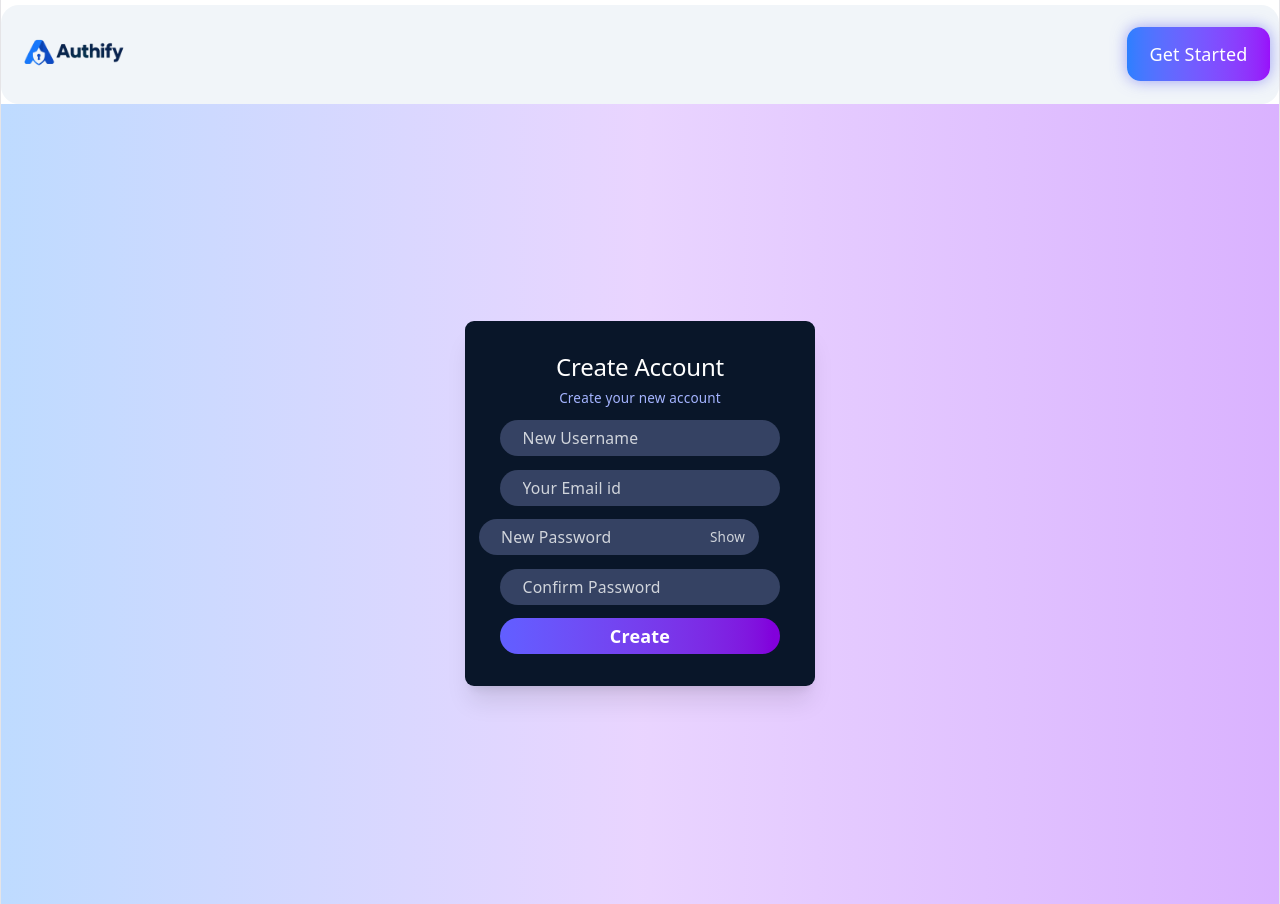
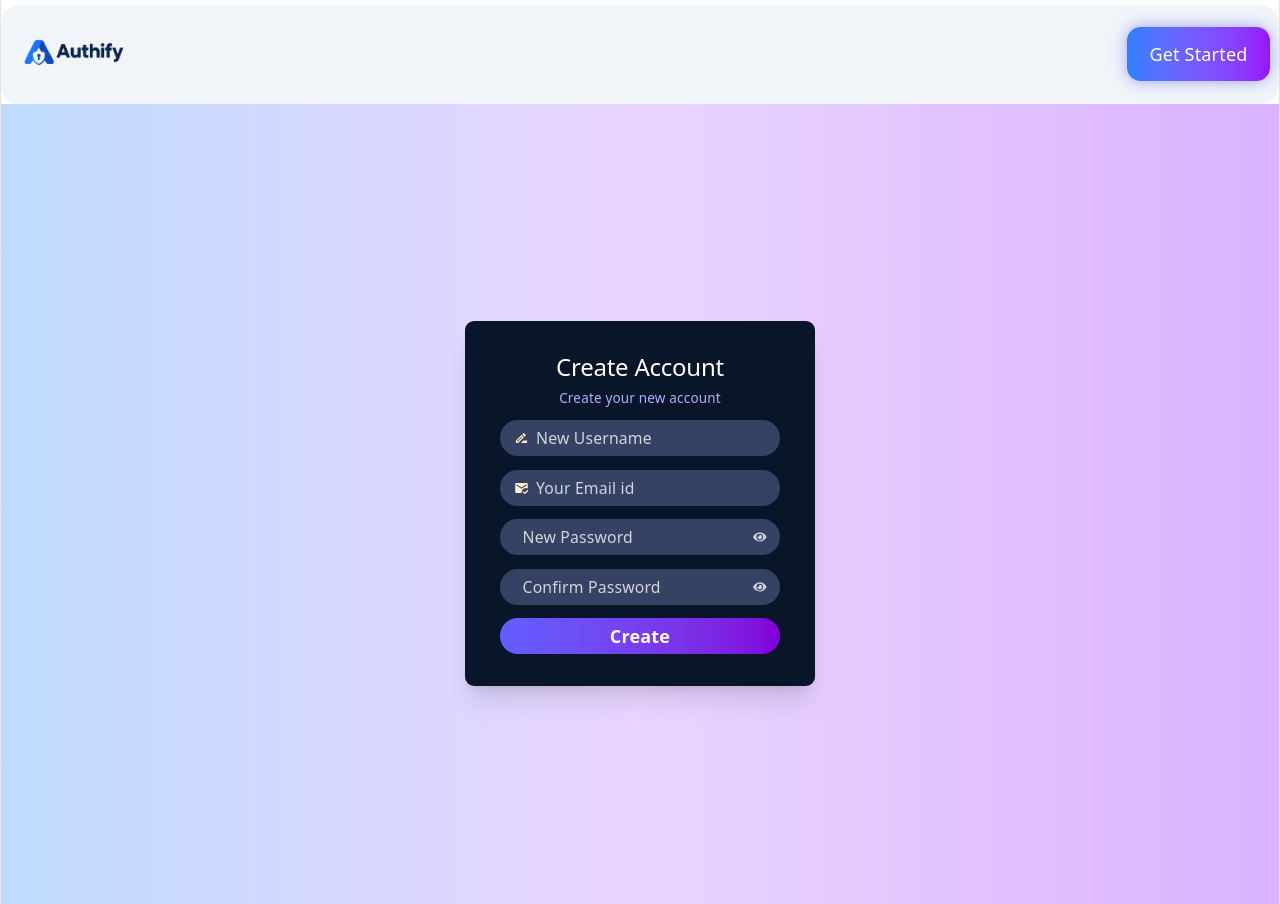
Before and after one commit to maithilypimpalkhede-dev/authify-ui, a React (Vite) app: page /signin in a window 1280 px wide. Built offline with nearby package versions, Linux system fonts and the light colour scheme.

Commit message:
url changed

```diff
--- a/package.json
+++ b/package.json
@@ -13,6 +13,7 @@
     "@tailwindcss/vite": "^4.3.3",
     "react": "^19.2.8",
     "react-dom": "^19.2.8",
+    "react-icons": "^5.7.0",
     "react-router-dom": "^7.18.3",
     "tailwindcss": "^4.3.3"
   },
--- a/src/components/Loginpage.jsx
+++ b/src/components/Loginpage.jsx
@@ -1,23 +1,21 @@
 // import { Link } from "react-router-dom";
+import { FaEye, FaEyeSlash } from "react-icons/fa";
+import { MdMarkEmailRead } from "react-icons/md";
 import { Link, useNavigate } from "react-router-dom";
+import { RiLockPasswordFill } from "react-icons/ri";
+import { MdOutlineDriveFileRenameOutline } from "react-icons/md";
 import { useState } from "react";
 
 function LoginCard() {
   const [username, setUsername] = useState("");
   const [email, setEmail] = useState("");
   const [password, setPassword] = useState("");
-
-  // NEW: Stores the error message
+  const [showPassword, setShowPassword] = useState(false);
   const [error, setError] = useState("");
-
-  // NEW: Used to move to another page
   const navigate = useNavigate();
 
-  // NEW: This function runs when Login is clicked
   const handleLogin = async (e) => {
     e.preventDefault();
-
-    // Clear old error
     setError("");
 
     // 1. Check username
@@ -85,40 +83,60 @@ function LoginCard() {
 
 
             {/* username */}
-          <div className="mt-3">
+            <div className="mt-3 relative w-[280px] mx-auto">
               <input
                 type="text"
                 placeholder="Username"
-              // NEW: React stores username
                 value={username}
                 onChange={(e) => setUsername(e.target.value)}
-              className="h-8 w-[280px] rounded-full bg-[#354263] px-5 text-sm text-white outline-none placeholder:text-gray-300 focus:ring-2 focus:ring-indigo-400"
+                className="h-8 w-[280px] rounded-full bg-[#354263] pl-10 px-10 text-sm text-white outline-none placeholder:text-gray-300 focus:ring-2 focus:ring-indigo-400"
+              />
+              <MdOutlineDriveFileRenameOutline
+              className="absolute left-4 top-1/2 -translate-y-1/2 text-amber-100"
+                size={15}
                />
             </div>
 
             {/* Email */}
-          <div className="mt-3">
+            <div className="mt-3 relative w-[280px] mx-auto">
               <input
                 type="email"
                 placeholder="Email id"
-              // NEW: React stores email
                 value={email}
                 onChange={(e) => setEmail(e.target.value)}
-              className="h-8 w-[280px] rounded-full bg-[#354263] px-5 text-sm text-white outline-none placeholder:text-gray-300 focus:ring-2 focus:ring-indigo-400"
+                className="h-8 w-[280px] rounded-full bg-[#354263] pl-10 pr-5 text-sm text-white outline-none placeholder:text-gray-300 focus:ring-2 focus:ring-indigo-400"
               />
+              <MdMarkEmailRead
+                className="absolute left-3 top-1/2 -translate-y-1/2 text-amber-100"
+                size={15} />
             </div>
 
             {/* Password */}
-          <div className="mt-3">
+
+            <div className="mt-3 relative w-[280px] mx-auto">
+              {/* Password Icon */}
+              <RiLockPasswordFill
+                size={15}
+                className="absolute left-4 top-1/2 -translate-y-1/2 text-amber-100"
+              />
               <input
-              type="password"
+                type={showPassword ? "text" : "password"}
                 placeholder="Password"
-              // NEW: React stores password
                 value={password}
                 onChange={(e) => setPassword(e.target.value)}
-              className="h-8 w-[280px] rounded-full bg-[#354263] px-5 text-sm text-white outline-none placeholder:text-gray-300 focus:ring-2 focus:ring-indigo-400"
+                className="h-8 w-[280px] rounded-full bg-[#354263] pl-10 pr-10 text-sm text-white outline-none placeholder:text-gray-300 focus:ring-2 focus:ring-indigo-400"
               />
+
+              <button
+                type="button"
+                onClick={() => setShowPassword(!showPassword)}
+                className="absolute right-4 top-1/2 -translate-y-1/2 text-gray-300 hover:text-white"
+              >
+                {showPassword ? <FaEyeSlash size={15} /> : <FaEye size={15} />}
+              </button>
             </div>
+
+
 
             {error && (
               <p className="mt-2 text-center text-xs text-red-400">
@@ -137,7 +155,6 @@ function LoginCard() {
 
             {/* Login Button */}
             <button type="button"
-            // NEW: Run validation when clicked
               onClick={handleLogin}
               className="mt-3 h-8 w-[280px] rounded-full bg-gradient-to-r from-indigo-500 to-purple-700 font-semibold text-white transition hover:scale-[1.02]"
             > Login
--- a/src/components/Resetpass.jsx
+++ b/src/components/Resetpass.jsx
@@ -1,4 +1,5 @@
 //import { Link } from "react-router-dom";
+import { MdMarkEmailRead } from "react-icons/md";
 import { Link, useNavigate } from "react-router-dom";
 import { useState } from "react";
 
@@ -56,14 +57,17 @@ function Resetpass() {
       </p>
 
       {/* Email */}
-      <div className="mt-4">
+      <div className="mt-4 relative w-[280px] mx-auto">
         <input
           type="email"
           placeholder="Email id"
            value={email}
               onChange={(e) => setEmail(e.target.value)}
-          className="h-7 w-[280px] rounded-full bg-[#354263] px-5 text-sm text-white outline-none placeholder:text-gray-300 focus:ring-2 focus:ring-indigo-400"
+          className="h-7 w-[280px] rounded-full bg-[#354263]  pl-8 px-5 text-sm text-white outline-none placeholder:text-gray-300 focus:ring-2 focus:ring-indigo-400"
         />
+         <MdMarkEmailRead
+          className="absolute left-3 top-1/2 -translate-y-1/2 text-amber-100"
+           size={15} />
       </div>
 
        {/* NEW: Show error message */}
--- a/src/components/Signin.jsx
+++ b/src/components/Signin.jsx
@@ -1,3 +1,7 @@
+
+import { MdMarkEmailRead } from "react-icons/md";
+import { MdOutlineDriveFileRenameOutline } from "react-icons/md";
+import { FaEye, FaEyeSlash } from "react-icons/fa";
 import { Link, useNavigate } from "react-router-dom";
 import { useState } from "react";
 
@@ -94,29 +98,37 @@ function Signin() {
 
 
           {/* username */}
-          <div className="mt-3">
+          <div className="mt-3 relative w-[280px] mx-auto">
             <input
               type="text"
               placeholder="New Username"
               value={name}
               onChange={(e) => setName(e.target.value)}
-              className="h-8 w-[280px] rounded-full bg-[#354263] px-5 text-sm text-white outline-none placeholder:text-gray-300 focus:ring-2 focus:ring-indigo-400"
+              className="h-8 w-[280px] rounded-full bg-[#354263] pl-8 px-10 text-sm text-white outline-none placeholder:text-gray-300 focus:ring-2 focus:ring-indigo-400"
             />
+             <MdOutlineDriveFileRenameOutline
+              className="absolute left-3 top-1/2 -translate-y-1/2 text-amber-100"
+                size={15}
+               />
+
           </div>
 
           {/* Email */}
-          <div className="mt-3">
+          <div className="mt-3 relative w-[280px] mx-auto">
             <input
               type="email"
               placeholder="Your Email id"
               value={email}
               onChange={(e) => setEmail(e.target.value)}
-              className="h-8 w-[280px] rounded-full bg-[#354263] px-5 text-sm text-white outline-none placeholder:text-gray-300 focus:ring-2 focus:ring-indigo-400"
+              className="h-8 w-[280px] rounded-full bg-[#354263] pl-8 px-10 text-sm text-white outline-none placeholder:text-gray-300 focus:ring-2 focus:ring-indigo-400"
             />
+            <MdMarkEmailRead
+                className="absolute left-3 top-1/2 -translate-y-1/2 text-amber-100"
+                size={15} />
           </div>
 
           {/* Password */}
-          <div className="relative mt-3 w-[280px]">
+          <div className="relative mt-3 w-[280px] mx-auto">
             <input
               type={showPassword ? 'text' : 'password'}
               placeholder="New Password"
@@ -126,23 +138,32 @@ function Signin() {
             />
             <button
               type="button"
-              onClick={() => setShowPassword((prev) => !prev)}
+              onClick={() => setShowPassword(!showPassword)}
               className="absolute right-3 top-1/2 -translate-y-1/2 text-xs text-gray-300 hover:text-white"
             >
-              {showPassword ? 'Hide' : 'Show'}
+              {showPassword ? <FaEyeSlash /> : <FaEye />}
             </button>
           </div>
 
-          {/* Password */}
-          <div className="mt-3">
+          {/* Confirm Password */}
+<div className="relative mt-3 w-[280px] mx-auto">
   <input
-              type="password"
+    type={showPassword ? "text" : "password"}
     placeholder="Confirm Password"
     value={confirmPassword}
     onChange={(e) => setConfirmPassword(e.target.value)}
-              className="h-8 w-[280px] rounded-full bg-[#354263] px-5 text-sm text-white outline-none placeholder:text-gray-300 focus:ring-2 focus:ring-indigo-400"
+    className="h-8 w-full rounded-full bg-[#354263] pl-5 pr-10 text-sm text-white outline-none placeholder:text-gray-300 focus:ring-2 focus:ring-indigo-400"
   />
+
+  <button
+    type="button"
+    onClick={() => setConfirmPassword(!confirmPassword)}
+    className="absolute right-3 top-1/2 -translate-y-1/2 text-xs text-gray-300 hover:text-white"
+  >
+    {showPassword ? <FaEyeSlash /> : <FaEye />}
+  </button>
 </div>
+
 
           {error && (
             <p className="mt-2 text-center text-xs text-red-400">
```
Also changed, not shown: 1 other file (tests, documents, lock files or other folders). Lines whose indentation alone changed are shown as unchanged.
